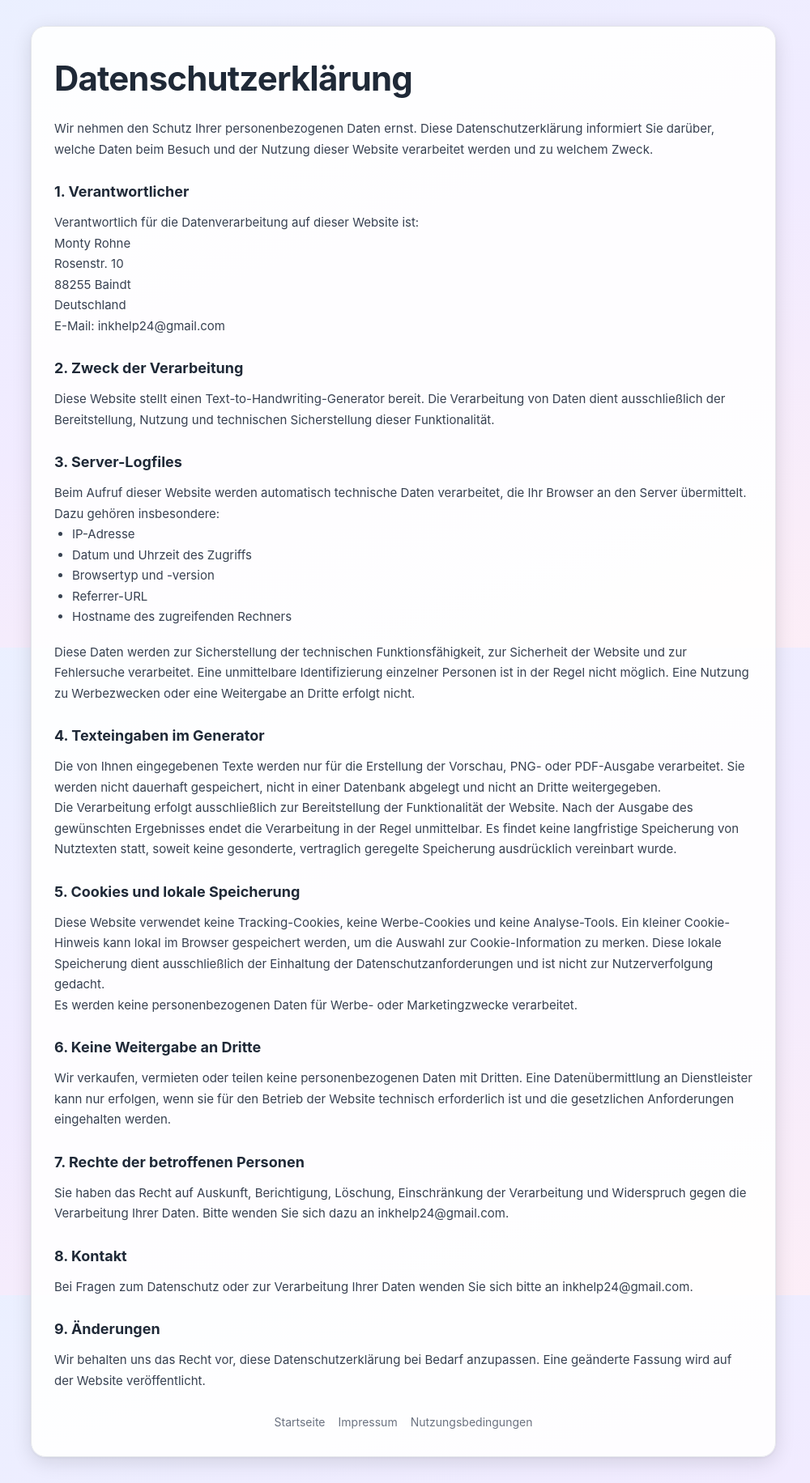
After one commit to montyrohne/inkhelp24, a Flask app: page /datenschutz in a window 1280 px wide. The commit adds this page. Shown: the whole page at 81% size, without its empty margins (142-1142 px from the left). Run offline with Flask 3, Linux system fonts and the light colour scheme.

Commit message:
impressum

```diff
--- a/app.py
+++ b/app.py
@@ -83,6 +83,21 @@ def index():
     return render_template("index.html", fonts=sorted(FONTS.keys()))
 
 
+@app.route("/impressum")
+def impressum():
+    return render_template("impressum.html")
+
+
+@app.route("/datenschutz")
+def datenschutz():
+    return render_template("datenschutz.html")
+
+
+@app.route("/nutzungsbedingungen")
+def nutzungsbedingungen():
+    return render_template("nutzungsbedingungen.html")
+
+
 @app.route("/api/render", methods=["POST"])
 def render():
     data = request.get_json(silent=True)
--- a/static/style.css
+++ b/static/style.css
@@ -30,6 +30,115 @@ body {
     line-height: 1.5;
     -webkit-font-smoothing: antialiased;
     min-height: 100vh;
+}
+
+.footer-links {
+    display: flex;
+    flex-wrap: wrap;
+    justify-content: center;
+    gap: 16px;
+    margin-top: 28px;
+    font-size: 14px;
+}
+
+.footer-links a {
+    color: var(--muted);
+    text-decoration: none;
+}
+
+.footer-links a:hover {
+    text-decoration: underline;
+}
+
+.legal-page {
+    max-width: 920px;
+    margin: 0 auto;
+    background: rgba(255, 255, 255, 0.92);
+    border: 1px solid var(--border);
+    border-radius: 18px;
+    box-shadow: var(--shadow-lg);
+    padding: 32px 28px;
+}
+
+.legal-page h1 {
+    font-size: clamp(28px, 4vw, 42px);
+    margin-bottom: 18px;
+    display: block;
+}
+
+.legal-page h2 {
+    margin-top: 26px;
+    margin-bottom: 12px;
+    font-size: 18px;
+    font-weight: 700;
+    color: var(--text);
+}
+
+.legal-page p,
+.legal-page li {
+    color: #374151;
+    font-size: 15px;
+    line-height: 1.7;
+}
+
+.legal-page ul,
+.legal-page ol {
+    padding-left: 22px;
+    margin-bottom: 18px;
+}
+
+.cookie-banner {
+    position: fixed;
+    left: 16px;
+    right: 16px;
+    bottom: 16px;
+    background: rgba(17, 24, 39, 0.96);
+    color: white;
+    border-radius: 14px;
+    padding: 18px 20px;
+    display: flex;
+    align-items: center;
+    justify-content: space-between;
+    gap: 16px;
+    box-shadow: 0 18px 40px rgba(0, 0, 0, 0.25);
+    z-index: 2000;
+}
+
+.cookie-banner.hidden {
+    display: none;
+}
+
+.cookie-banner p {
+    flex: 1;
+    color: rgba(255,255,255,0.88);
+    font-size: 14px;
+    line-height: 1.5;
+}
+
+.cookie-actions {
+    display: flex;
+    gap: 10px;
+    flex-wrap: wrap;
+}
+
+.cookie-btn {
+    border: none;
+    border-radius: 10px;
+    padding: 10px 16px;
+    cursor: pointer;
+    font-weight: 700;
+    font-size: 14px;
+}
+
+.cookie-btn.accept {
+    background: linear-gradient(135deg, var(--accent), var(--violet));
+    color: white;
+}
+
+.cookie-btn.decline {
+    background: rgba(255,255,255,0.08);
+    color: white;
+    border: 1px solid rgba(255,255,255,0.12);
 }
 
 .container {
--- /dev/null
+++ b/templates/datenschutz.html
@@ -0,0 +1,64 @@
+<!DOCTYPE html>
+<html lang="de">
+<head>
+    <meta charset="UTF-8">
+    <meta name="viewport" content="width=device-width, initial-scale=1.0">
+    <title>Datenschutz | inkhelp24</title>
+    <link rel="stylesheet" href="{{ url_for('static', filename='style.css') }}">
+</head>
+<body>
+    <main class="legal-page">
+        <h1>Datenschutzerklärung</h1>
+
+        <p>Wir nehmen den Schutz Ihrer personenbezogenen Daten ernst. Diese Datenschutzerklärung informiert Sie darüber, welche Daten beim Besuch und der Nutzung dieser Website verarbeitet werden und zu welchem Zweck.</p>
+
+        <h2>1. Verantwortlicher</h2>
+        <p>Verantwortlich für die Datenverarbeitung auf dieser Website ist:</p>
+        <p>Monty Rohne<br>
+        Rosenstr. 10<br>
+        88255 Baindt<br>
+        Deutschland<br>
+        E-Mail: inkhelp24@gmail.com</p>
+
+        <h2>2. Zweck der Verarbeitung</h2>
+        <p>Diese Website stellt einen Text-to-Handwriting-Generator bereit. Die Verarbeitung von Daten dient ausschließlich der Bereitstellung, Nutzung und technischen Sicherstellung dieser Funktionalität.</p>
+
+        <h2>3. Server-Logfiles</h2>
+        <p>Beim Aufruf dieser Website werden automatisch technische Daten verarbeitet, die Ihr Browser an den Server übermittelt. Dazu gehören insbesondere:</p>
+        <ul>
+            <li>IP-Adresse</li>
+            <li>Datum und Uhrzeit des Zugriffs</li>
+            <li>Browsertyp und -version</li>
+            <li>Referrer-URL</li>
+            <li>Hostname des zugreifenden Rechners</li>
+        </ul>
+        <p>Diese Daten werden zur Sicherstellung der technischen Funktionsfähigkeit, zur Sicherheit der Website und zur Fehlersuche verarbeitet. Eine unmittelbare Identifizierung einzelner Personen ist in der Regel nicht möglich. Eine Nutzung zu Werbezwecken oder eine Weitergabe an Dritte erfolgt nicht.</p>
+
+        <h2>4. Texteingaben im Generator</h2>
+        <p>Die von Ihnen eingegebenen Texte werden nur für die Erstellung der Vorschau, PNG- oder PDF-Ausgabe verarbeitet. Sie werden nicht dauerhaft gespeichert, nicht in einer Datenbank abgelegt und nicht an Dritte weitergegeben.</p>
+        <p>Die Verarbeitung erfolgt ausschließlich zur Bereitstellung der Funktionalität der Website. Nach der Ausgabe des gewünschten Ergebnisses endet die Verarbeitung in der Regel unmittelbar. Es findet keine langfristige Speicherung von Nutztexten statt, soweit keine gesonderte, vertraglich geregelte Speicherung ausdrücklich vereinbart wurde.</p>
+
+        <h2>5. Cookies und lokale Speicherung</h2>
+        <p>Diese Website verwendet keine Tracking-Cookies, keine Werbe-Cookies und keine Analyse-Tools. Ein kleiner Cookie-Hinweis kann lokal im Browser gespeichert werden, um die Auswahl zur Cookie-Information zu merken. Diese lokale Speicherung dient ausschließlich der Einhaltung der Datenschutzanforderungen und ist nicht zur Nutzerverfolgung gedacht.</p>
+        <p>Es werden keine personenbezogenen Daten für Werbe- oder Marketingzwecke verarbeitet.</p>
+
+        <h2>6. Keine Weitergabe an Dritte</h2>
+        <p>Wir verkaufen, vermieten oder teilen keine personenbezogenen Daten mit Dritten. Eine Datenübermittlung an Dienstleister kann nur erfolgen, wenn sie für den Betrieb der Website technisch erforderlich ist und die gesetzlichen Anforderungen eingehalten werden.</p>
+
+        <h2>7. Rechte der betroffenen Personen</h2>
+        <p>Sie haben das Recht auf Auskunft, Berichtigung, Löschung, Einschränkung der Verarbeitung und Widerspruch gegen die Verarbeitung Ihrer Daten. Bitte wenden Sie sich dazu an inkhelp24@gmail.com.</p>
+
+        <h2>8. Kontakt</h2>
+        <p>Bei Fragen zum Datenschutz oder zur Verarbeitung Ihrer Daten wenden Sie sich bitte an inkhelp24@gmail.com.</p>
+
+        <h2>9. Änderungen</h2>
+        <p>Wir behalten uns das Recht vor, diese Datenschutzerklärung bei Bedarf anzupassen. Eine geänderte Fassung wird auf der Website veröffentlicht.</p>
+
+        <div class="footer-links">
+            <a href="/">Startseite</a>
+            <a href="/impressum">Impressum</a>
+            <a href="/nutzungsbedingungen">Nutzungsbedingungen</a>
+        </div>
+    </main>
+</body>
+</html>
```
Also changed, not shown: templates/impressum.html (added, +40 -0 lines), templates/index.html (+28 -0 lines), templates/nutzungsbedingungen.html (added, +43 -0 lines), templates/start.html (+30 -0 lines).
